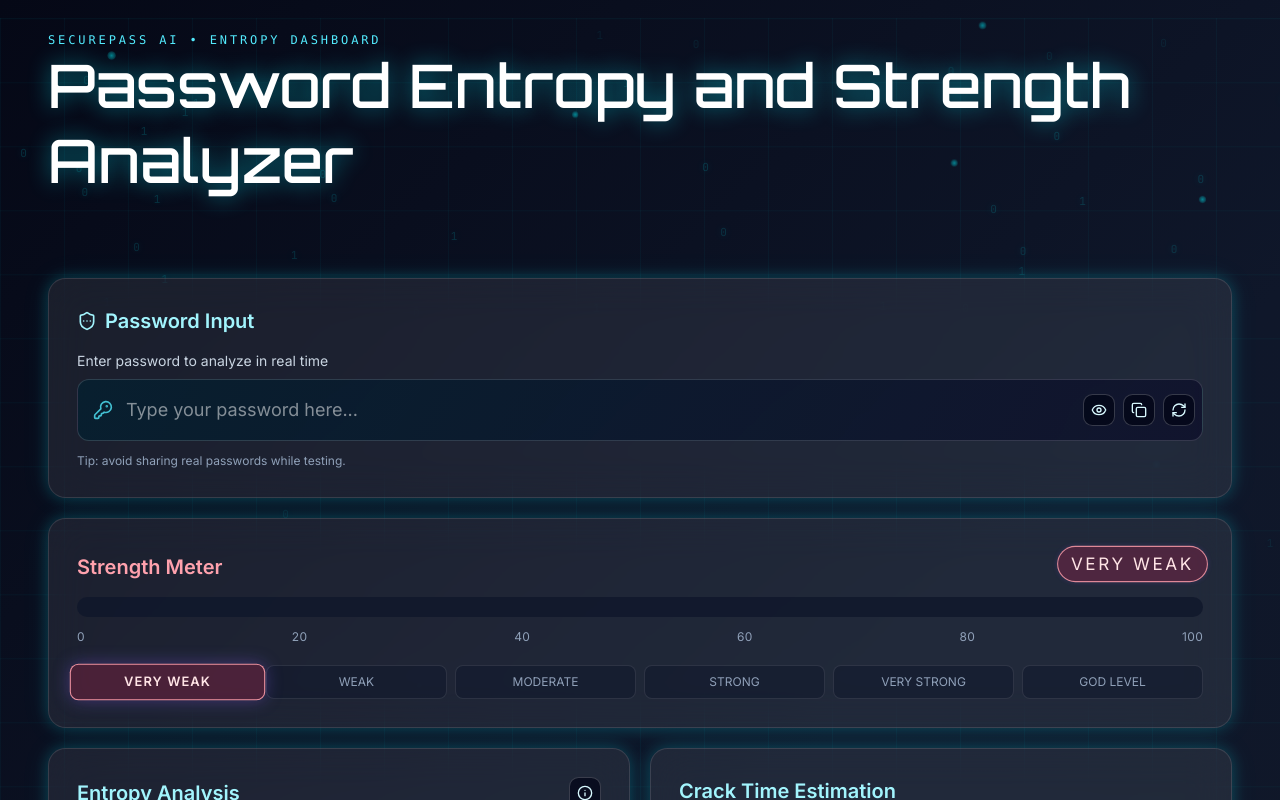
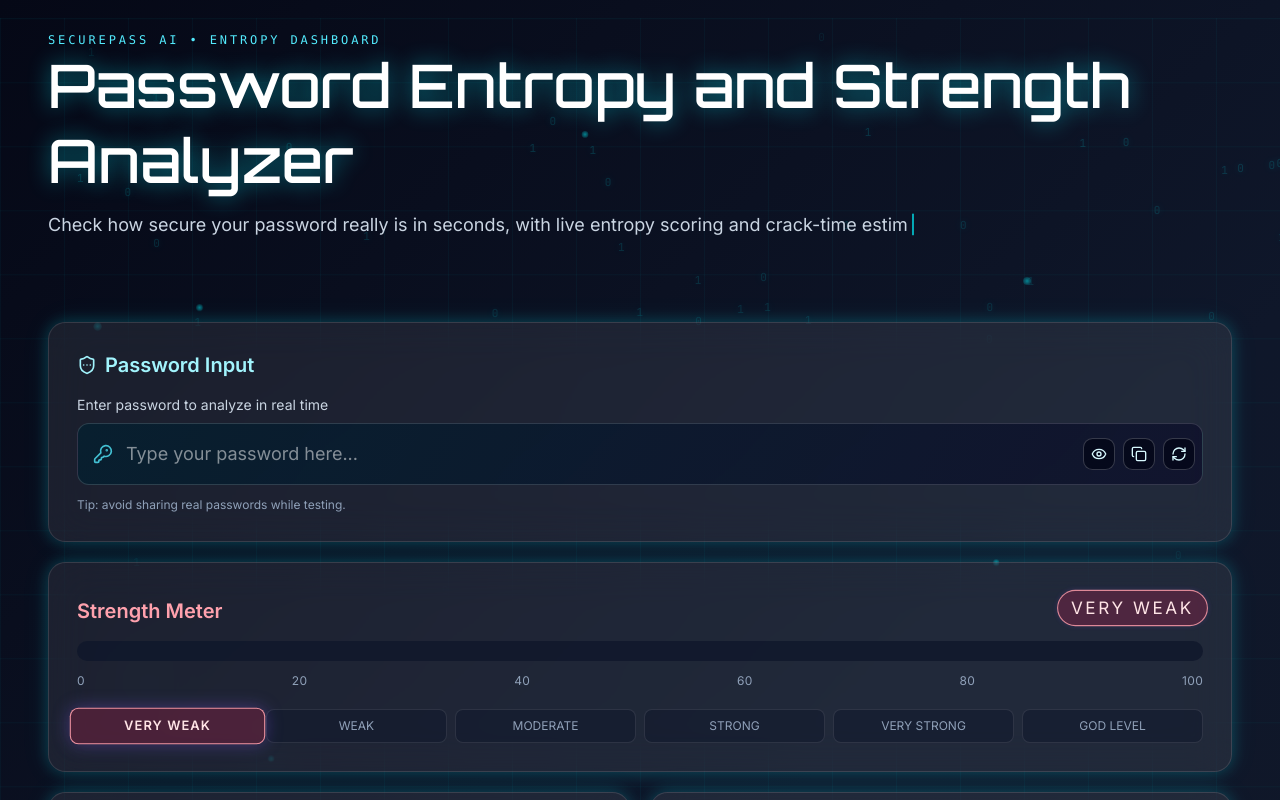
Before and after one commit to bikram73/Password_Entropy_and_Strength_Analyzer, a React (Vite) app: page / in a window 1280 px wide. Shown: the top 800 px of the page. Built offline with nearby package versions, Linux system fonts and the light colour scheme.

Commit message:
first commit

```diff
--- a/src/pages/Home.tsx
+++ b/src/pages/Home.tsx
@@ -9,14 +9,49 @@ import { SuggestionsPanel } from '../components/SuggestionsPanel'
 import { EntropyGraph } from '../components/EntropyGraph'
 import { analyzePassword } from '../utils/passwordAnalyzer'
 
-const subtitleText = 'Check how secure your password really is.'
+const heroMessages = [
+  'Check how secure your password really is in seconds, with live entropy scoring and crack-time estimates.',
+  'See exactly how uppercase letters, numbers, symbols, and length change your password strength in real time.',
+  'Spot weak patterns early, improve your password instantly, and aim for God Level protection.',
+  'Built for fast, clear security feedback with animated visuals, smart suggestions, and cyber-style depth.',
+]
 
 export const Home = () => {
   const [password, setPassword] = useState('')
+  const [heroMessageIndex, setHeroMessageIndex] = useState(0)
+  const [heroText, setHeroText] = useState('')
+  const [isDeleting, setIsDeleting] = useState(false)
   const titleRef = useRef<HTMLHeadingElement>(null)
   const particlesRef = useRef<HTMLDivElement>(null)
 
   const analysis = useMemo(() => analyzePassword(password), [password])
+
+  useEffect(() => {
+    const currentMessage = heroMessages[heroMessageIndex]
+    const typingSpeed = isDeleting ? 28 : 40
+    const pauseDelay = 1400
+
+    if (!isDeleting && heroText === currentMessage) {
+      const pauseTimer = window.setTimeout(() => setIsDeleting(true), pauseDelay)
+      return () => window.clearTimeout(pauseTimer)
+    }
+
+    if (isDeleting && heroText === '') {
+      setIsDeleting(false)
+      setHeroMessageIndex((current) => (current + 1) % heroMessages.length)
+      return undefined
+    }
+
+    const timer = window.setTimeout(() => {
+      if (isDeleting) {
+        setHeroText(currentMessage.slice(0, Math.max(0, heroText.length - 1)))
+      } else {
+        setHeroText(currentMessage.slice(0, heroText.length + 1))
+      }
+    }, typingSpeed)
+
+    return () => window.clearTimeout(timer)
+  }, [heroMessageIndex, heroText, isDeleting])
 
   useEffect(() => {
     if (titleRef.current) {
@@ -101,7 +136,18 @@ export const Home = () => {
           <h1 ref={titleRef} className="font-heading text-4xl leading-tight text-white md:text-6xl">
             Password Entropy and Strength Analyzer
           </h1>
-          <p className="typewriter mt-3 max-w-2xl text-sm text-slate-300 md:text-lg">{subtitleText}</p>
+          <motion.p
+            key={heroMessageIndex}
+            className="hero-typing mt-3 max-w-3xl text-sm leading-7 text-slate-300 md:text-lg"
+            initial={{ opacity: 0, y: 8 }}
+            animate={{ opacity: 1, y: 0 }}
+            transition={{ duration: 0.35 }}
+          >
+            <span>{heroText}</span>
+            <span className="typing-caret" aria-hidden="true">
+              |
+            </span>
+          </motion.p>
         </header>
 
         <section className="grid gap-5">
--- a/src/styles/globals.css
+++ b/src/styles/globals.css
@@ -121,31 +121,20 @@ body {
   opacity: 0.55;
 }
 
-.typewriter {
-  overflow: hidden;
-  white-space: nowrap;
-  border-right: 2px solid rgba(0, 245, 255, 0.7);
-  width: 0;
-  animation: typing 2.8s steps(42, end) forwards, blink 0.9s step-end infinite;
+.hero-typing {
+  display: block;
+  min-height: 4.5rem;
+  max-width: 100%;
+  overflow: visible;
+  white-space: normal;
+  line-height: 1.7;
 }
 
-@keyframes typing {
-  from {
-    width: 0;
-  }
-  to {
-    width: min(100%, 42ch);
-  }
-}
-
-@keyframes blink {
-  from,
-  to {
-    border-color: transparent;
-  }
-  50% {
-    border-color: rgba(0, 245, 255, 0.8);
-  }
+.typing-caret {
+  display: inline-block;
+  margin-left: 2px;
+  color: rgba(0, 245, 255, 0.95);
+  animation: caret-blink 1s step-end infinite;
 }
 
 .entropy-ring {
@@ -267,6 +256,16 @@ body {
   }
 }
 
+@keyframes caret-blink {
+  from,
+  to {
+    opacity: 0;
+  }
+  50% {
+    opacity: 1;
+  }
+}
+
 @keyframes neon-pulse {
   0%,
   100% {
```
